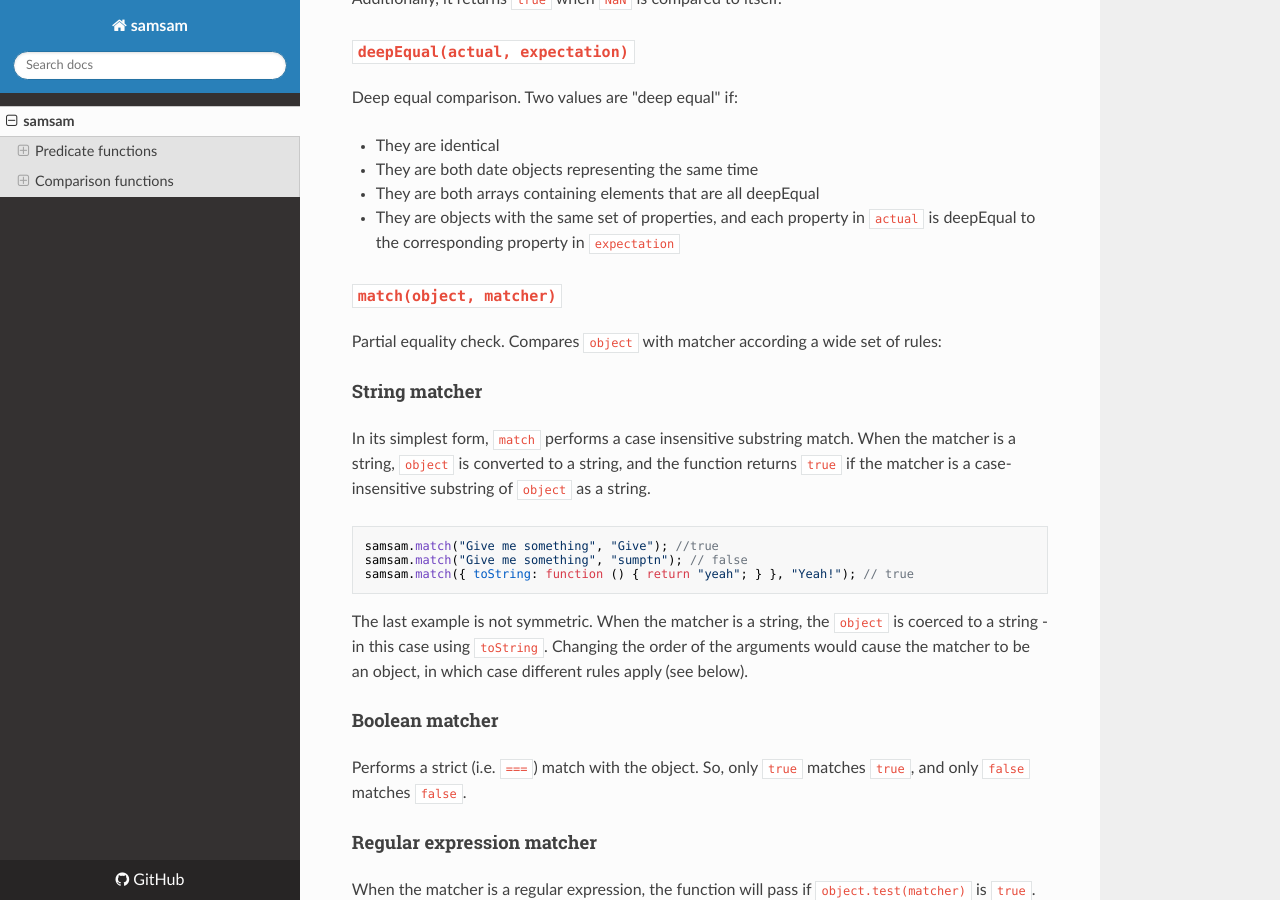
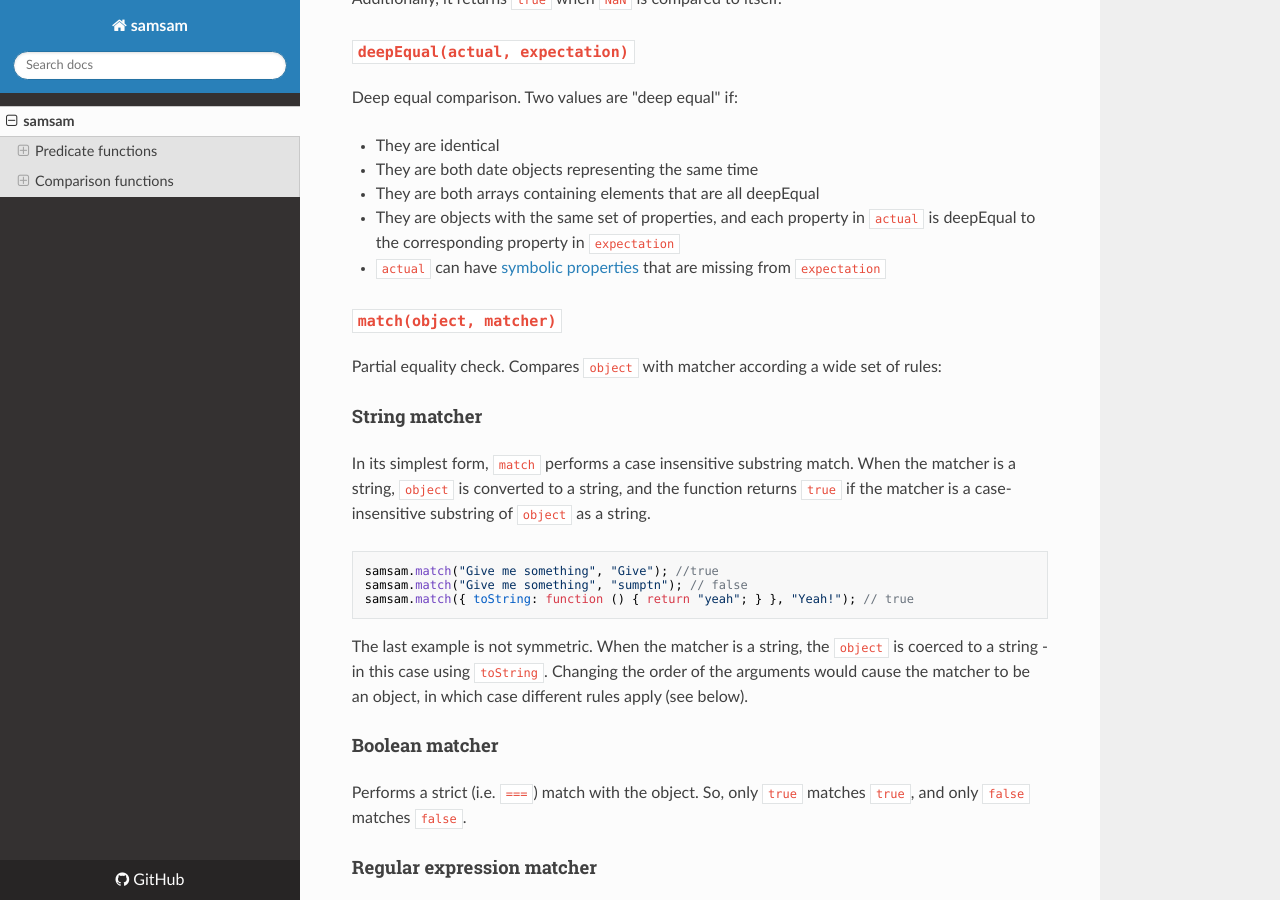
Before and after one commit to sinonjs/samsam, an MkDocs documentation site: the page built from docs/index.md, in a window 1280 px wide and 900 px high, scrolled down 1195 px. Built offline with MkDocs 1.6.1, drawn with Linux system fonts in a browser that asks for light colours; nearby versions of some CDN libraries.

Commit message:
Added section to documentation explaining symbolic properties.

```diff
--- a/docs/index.md
+++ b/docs/index.md
@@ -62,6 +62,8 @@
 * They are both arrays containing elements that are all deepEqual
 * They are objects with the same set of properties, and each property
   in `actual` is deepEqual to the corresponding property in `expectation`
+
+  * `actual` can have [symbolic properties](https://developer.mozilla.org/en-US/docs/Web/JavaScript/Reference/Global_Objects/Symbol) that are missing from `expectation`
 
 
 ### `match(object, matcher)`
```
